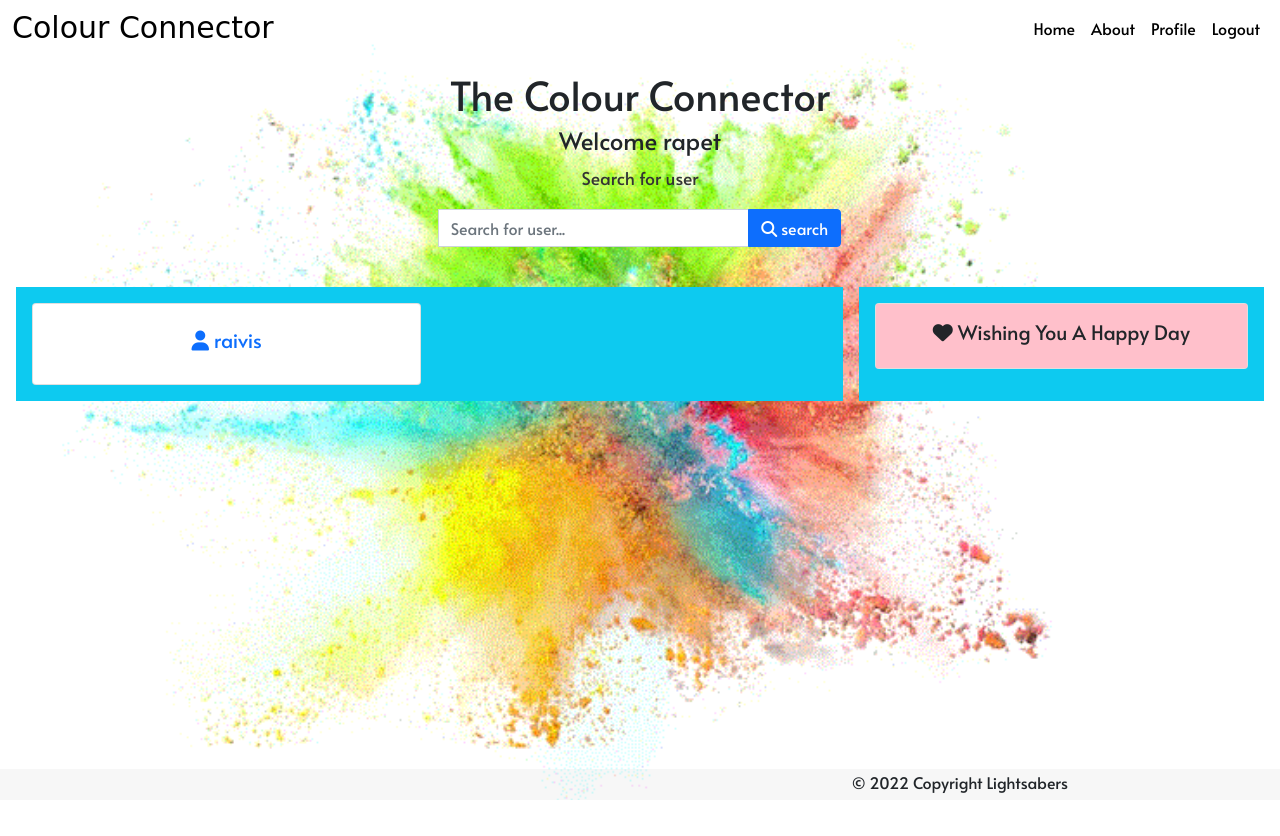
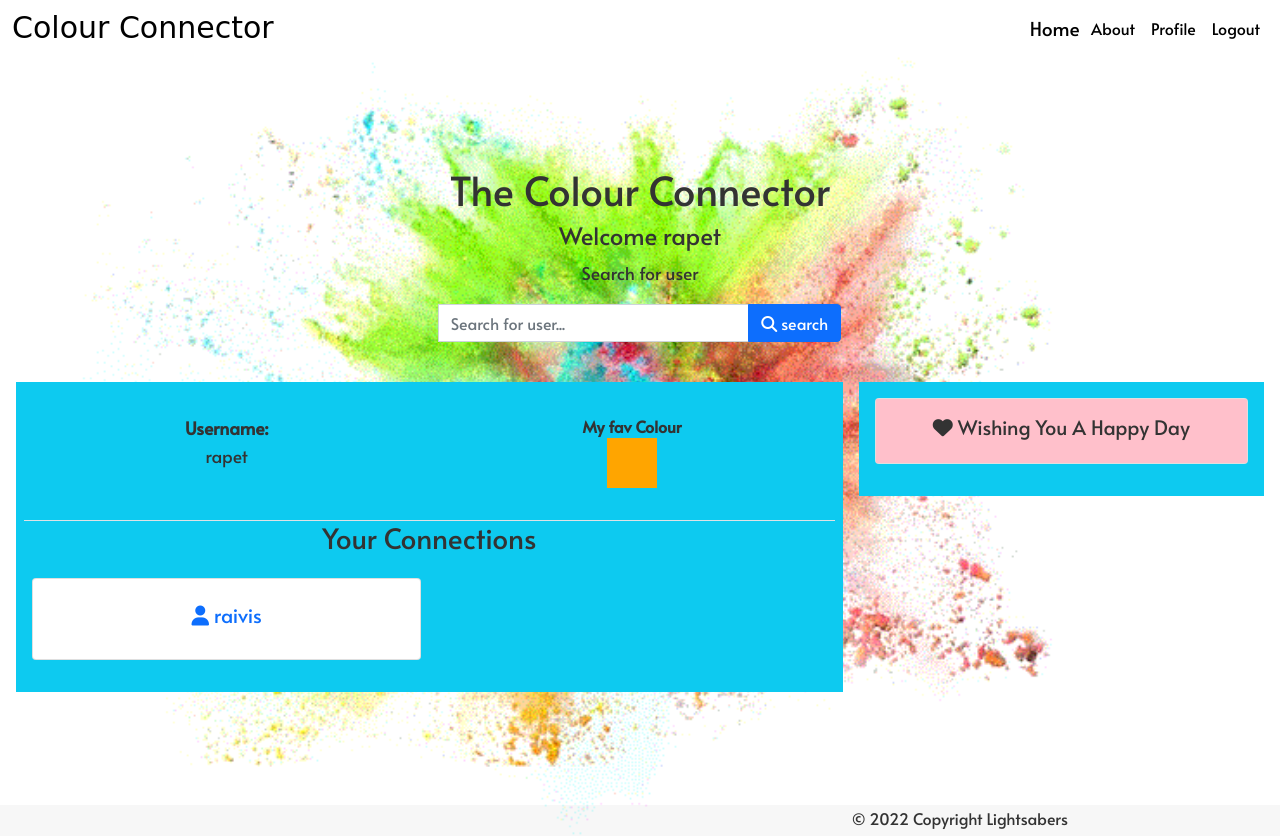
Before and after one commit to Raivis80/colour-connector, a Django app: page /profile/ in a window 1280 px wide. Before the commit the page ends 800 px from the top, so only its background shows below. Run offline with Django 3.2, Linux system fonts and the light colour scheme; a user stored in the database is signed in; data comes from the database, SQL or seed files in the repository; both versions use the stored data as it was after the commit; some libraries are stand-ins or nearby versions; some web fonts are replaced.

Commit message:
added color choice picker and func

```diff
--- a/colour-connector/settings.py
+++ b/colour-connector/settings.py
@@ -74,6 +74,7 @@ TEMPLATES = [
                 'django.template.context_processors.debug',
                 'django.template.context_processors.request',
                 'django.contrib.auth.context_processors.auth',
+                'django.template.context_processors.static',
                 'django.contrib.messages.context_processors.messages',
             ],
         },
--- /dev/null
+++ b/profiles/static/css/profile.css
@@ -0,0 +1,43 @@
+/* Profile */
+.color-picker {
+    cursor: pointer;
+    width: 100%;
+    height: 0;
+}
+
+.color-picker-friend {
+    cursor: pointer;
+    width: 100%;
+    height: 50px;
+    transition: all cubic-bezier(.02, .75, .93, .48) 0.3s;
+}
+
+.color-picker-friend:hover,
+.color-picker:hover {
+    border-radius: 4px;
+    transform: scale(1.2);
+}
+
+.show {
+    transition: all cubic-bezier(.02, .75, .93, .48) 0.3s;
+    height: 50px;
+}
+
+.colors{
+    cursor: pointer;
+}
+
+.color-choice{
+    height: 50px;
+    width: 50px;
+}
+
+.color-choice:hover{
+    transform: scale(1.2);
+    transition: all cubic-bezier(.02, .75, .93, .48) 0.3s;
+}
+
+.active{
+    border-radius: 4px;
+    transform: scale(1.2);
+}
--- /dev/null
+++ b/profiles/templates/includes/forms/pick-a-color-form.html
@@ -0,0 +1,23 @@
+{% comment %} Create color choice pop feature with 6 colors {% endcomment %}
+{% load static %}
+
+{% if fav_color %}
+<strong>My fav Colour</strong>
+<div onclick="pickFunc()" class="mx-auto color-choice" style="background-color: {{fav_color}}"></div>
+{% else %}
+<em>Choice your fav colour</em> <button onclick="pickFunc()">*</button>
+{% endif %}
+
+<div class="row position-relative">
+    <div class="col-md-12 position-absolute top-50 start-0">
+        <form id="fav_color_form" action="{% url 'profile' %}" method="post">
+        <div class="d-flex pt-3">
+            {% csrf_token %}
+            <input id="fav_color" type="hidden" name="color" value="">
+            {% for color in colors %}
+            <div class="color-picker" style=" background-color: {{ color }}"></div>
+            {% endfor %}
+        </div>
+    </form>
+    </div>
+</div>
--- a/profiles/templates/profiles/profile.html
+++ b/profiles/templates/profiles/profile.html
@@ -1,10 +1,10 @@
-{% extends 'base.html' %} {% load static %} {% block extra_js %} {% endblock %}
+{% extends 'base.html' %}
+{% load static %}
+
 {% block content %}
 
-<div class="container h-100">
+<div class="container text-center h-100">
 
-  <div class="h-100 align-items-center">
-    <div class="col-12 text-center">
       <h1 class="heading">The Colour Connector</h1>
       <h4 class="heading">Welcome {{user.username}}</h4>
       <div class="panel panel-default">
@@ -22,25 +22,50 @@
 
           <div class="col-12 col-sm-8">
             <div class="col-12 m-2 p-3 bg-info">
-                {% comment %} FriendList list cards {% endcomment %}
-              <div class="row gx-3 gy-2">
-                {% include 'includes/friend-list.html' %}
+              {% comment %} My profile dashboard fav_color {% endcomment %}
+
+                <div class="row gx-3 gy-2 border-bottom py-3">
+                  <div class="col-6">
+                    <p>
+                      <strong>Username:</strong> </br>{{user.username}}
+                    </p>
+                  </div>
+
+                  <div class="col-6 pb-3">
+                    {% include 'includes/forms/pick-a-color-form.html' %}
+                  </div>
+
+                </div>
+
+                <h3 class="text-center">Your Connections</h3>
+                  {% comment %} FriendList list cards {% endcomment %}
+                <div class="row gx-3 gy-2 py-3">
+                  {% include 'includes/friend-list.html' %}
+                </div>
               </div>
             </div>
-          </div>
 
             <div class="col-12 col-sm-4">
               <div class="col-12 m-2 p-3 bg-info">
                 {% include 'includes/received-messages.html' %}
-                </div>
               </div>
             </div>
-
-        </div>
-
-      </div>
     </div>
   </div>
 </div>
 
+<script>
+  function pickFunc() {
+    picker = document.querySelectorAll('.color-picker');
+    picker.forEach(color => {
+      color.addEventListener('click', function() {
+        document.querySelector('#fav_color').value = color.style.backgroundColor;
+        this.classList.toggle('show');
+        document.getElementById("fav_color_form").submit();
+      });
+      color.classList.toggle('show');
+    });
+  }
+</script>
+
 {% endblock %}
--- a/profiles/views.py
+++ b/profiles/views.py
@@ -31,26 +31,44 @@ def profile(request):
 
     friend = None
     if request.method == 'POST':
-        term = request.POST['search']
-        # Check if the term is is not current user
-        if term == request.user.username:
-            message = 'You cannot add yourself as a friend'
-            messages.warning(request, message)
-            return redirect('profile')
-        try:
-            # search for single user with username excluding the current user
-            friend = UserProfile.objects.get(user__username=term)
-            message = 'Found user ' + friend.user.username
-            messages.success(request, message)
+        if not 'color' in request.POST:
+            term = request.POST['search']
+            # Check if the term is is not current user
+            if term == request.user.username:
+                message = 'You cannot add yourself as a friend'
+                messages.warning(request, message)
+                return redirect('profile')
+            try:
+                # search for single user with username excluding the current user
+                friend = UserProfile.objects.get(user__username=term)
+                message = 'Found user ' + friend.user.username
+                messages.success(request, message)
 
-        except ObjectDoesNotExist:
-            message = 'User not found'
-            messages.error(request, message)
-            return redirect('profile')
+            except ObjectDoesNotExist:
+                message = 'User not found'
+                messages.error(request, message)
+                return redirect('profile')
+        else:
+            # Create change user fav color
+            # ger color from form data and save it to the database
+            try:
+                color = request.POST['color']
+                color_instance = Color.objects.get(color=color)
+                user.fav_color = color_instance
+                user.save()
+                message = 'Color changed successfully to:' + color
+                messages.success(request, message)
+            except ObjectDoesNotExist:
+                message = 'Color not found'
+                messages.error(request, message)
+
+    colors = Color.objects.all()
 
     # get friend requests for the current user
     def get_requests_received(user):
         requests_received = FriendRequest.objects.filter(friend=user, is_accepted=False)
+        if requests_received:
+            return reversed((requests_received))
         return requests_received
 
     # get friend list for the current user and friends of the current user
@@ -73,10 +91,12 @@ def profile(request):
 
     def get_messages_received(user):
         messages_received = Post.objects.filter(receiver=user)
-        return messages_received
-
+        return reversed(messages_received)
 
     context = {
+        'action': 'profile',
+        'fav_color': user.fav_color,
+        'colors': colors,
         'messages_received': get_messages_received(user),
         'friend': friend,
         'friend_list': get_all_friend_list(user),
@@ -84,7 +104,6 @@ def profile(request):
         'requests_sent': get_requests_sent(user),
         'form': get_search_form(user)
     }
-
     return render(request, 'profiles/profile.html', context)
 
 
@@ -97,9 +116,12 @@ def user_profile(request, slug):
     """
     # find the user with the search query
     friend = get_object_or_404(UserProfile, slug=slug)
+    # Get color list
+    colors = Color.objects.all()
     form = SendMessage()
     # create user views
     context = {
+        'colors': colors,
         'friend': friend,
         'form': form
     }
@@ -123,7 +145,7 @@ def add_friend(request):
         friend = get_object_or_404(UserProfile, user__username=friend)
         # Check if the user is already a friend
         if FriendRequest.objects.filter(user=user, friend=friend, is_requested=True).exists():
-            message = 'Friend request already sent'
+            message = 'Friend request pending or you are already friends'
             messages.error(request, message)
             return redirect('profile')
         elif FriendRequest.objects.filter(user=friend, friend=user, is_requested=True).exists():
@@ -143,7 +165,7 @@ def add_friend(request):
             messages.error(request, message)
             return redirect('profile')
     else:
-        message = 'Invalid form'
+        message = 'Invalid form data please try again'
         messages.error(request, message)
         return redirect('profile')
 
@@ -200,25 +222,25 @@ def send_message(request):
     Send message to user requires POST
     """
     form = SendMessage(request.POST)
+
     try:
         # get the current user
         sender = get_object_or_404(UserProfile, user=request.user)
         receiver = UserProfile.objects.get(user__id=request.POST['receiver'])
         message = request.POST['message']
         color = request.POST['color']
-        color_instance = Color.objects.get(id=color)
+        color_instance = Color.objects.get(color=color)
         message_instance = Message(id=message)
-        print(color_instance)
         get_send_message = Post(
             sender=sender, receiver=receiver, message=message_instance, color=color_instance)
         get_send_message.save()
 
         message = 'Message sent successfully to ' + receiver.user.username
         messages.success(request, message)
-        return redirect('profile')
+        return redirect(request.META.get('HTTP_REFERER'))
     except ObjectDoesNotExist:
         message = "There was an issue sending message please try again later"
-        messages.error(request, message)
+        return redirect(request.META.get('HTTP_REFERER'))
         return redirect('profile')
 
 
--- a/static/css/style.css
+++ b/static/css/style.css
@@ -1,8 +1,17 @@
 body {
+    display: flex;
+    flex-direction: column;
+    min-height: calc(100vh - 50px);
     font-family: 'Alata', sans-serif;
+    color: #333;
 }
 
 main {
+    min-height: calc(100vh - 50px);
+    display: flex;
+    flex-direction: column;
+    justify-content: center;
+    align-items: center;
     padding-top: 16px;
     padding-bottom: 10px;
 }
@@ -12,6 +21,7 @@ main {
     padding-top: 0;
     padding-bottom: 0;
 }
+
 
 #logo {
     font-family: 'Grape Nuts', cursive;
--- a/templates/base.html
+++ b/templates/base.html
@@ -29,7 +29,10 @@
         rel="stylesheet">
 
     <!-- My CSS link -->
+    <link rel="stylesheet" href="{%  static 'css/profile.css'  %}">
     <link rel="stylesheet" href="{%  static 'css/style.css'  %}">
+    {% block extra_css %}
+    {% endblock %}
     <script src="https://ajax.googleapis.com/ajax/libs/jquery/3.6.0/jquery.min.js"></script>
     <title> Colour Connector
         {% block title %}
@@ -37,7 +40,7 @@
     </title>
 </head>
 
-<body class="d-flex flex-column min-vh-100" id="splashImage">
+<body id="splashImage">
     <!-- Navigation -->
     <nav class="navbar navbar-expand-md navbar-light">
         <div class="container">
@@ -113,7 +116,8 @@
     </script>
         <!-- Fontawesome link -->
     <script src="https://kit.fontawesome.com/b83175b9a4.js" crossorigin="anonymous"></script>
-
+    {% block extra_js %}
+    {% endblock %}
 
 </body>
 
```
Also changed, not shown: profiles/templates/includes/send-message.html (+26 -1 lines), profiles/templates/profiles/friend-detail.html (+17 -15 lines), db.sqlite3, templates/includes/icons/mood/mood-sad.svg (added), templates/includes/icons/mood/mood-smile.svg (added).
